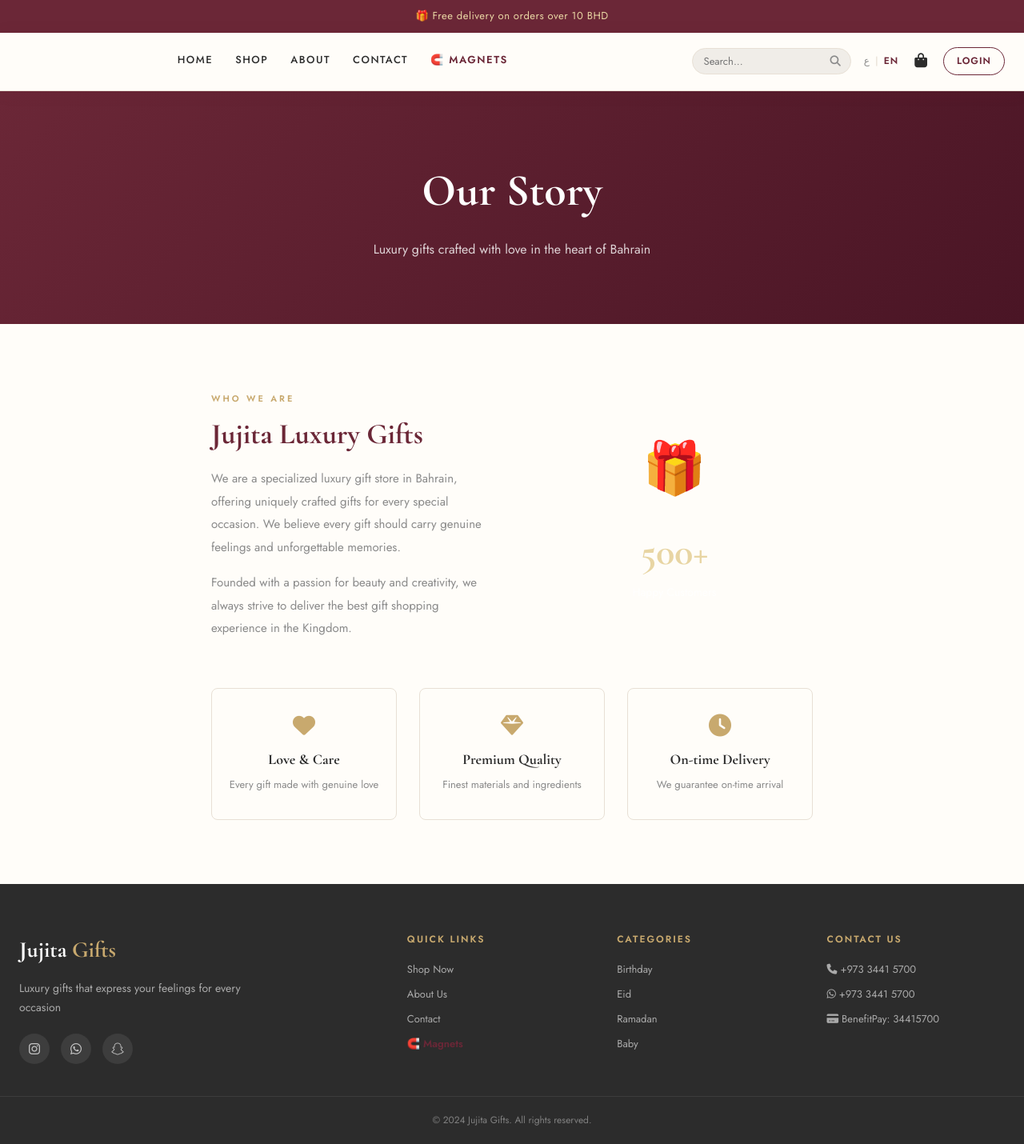
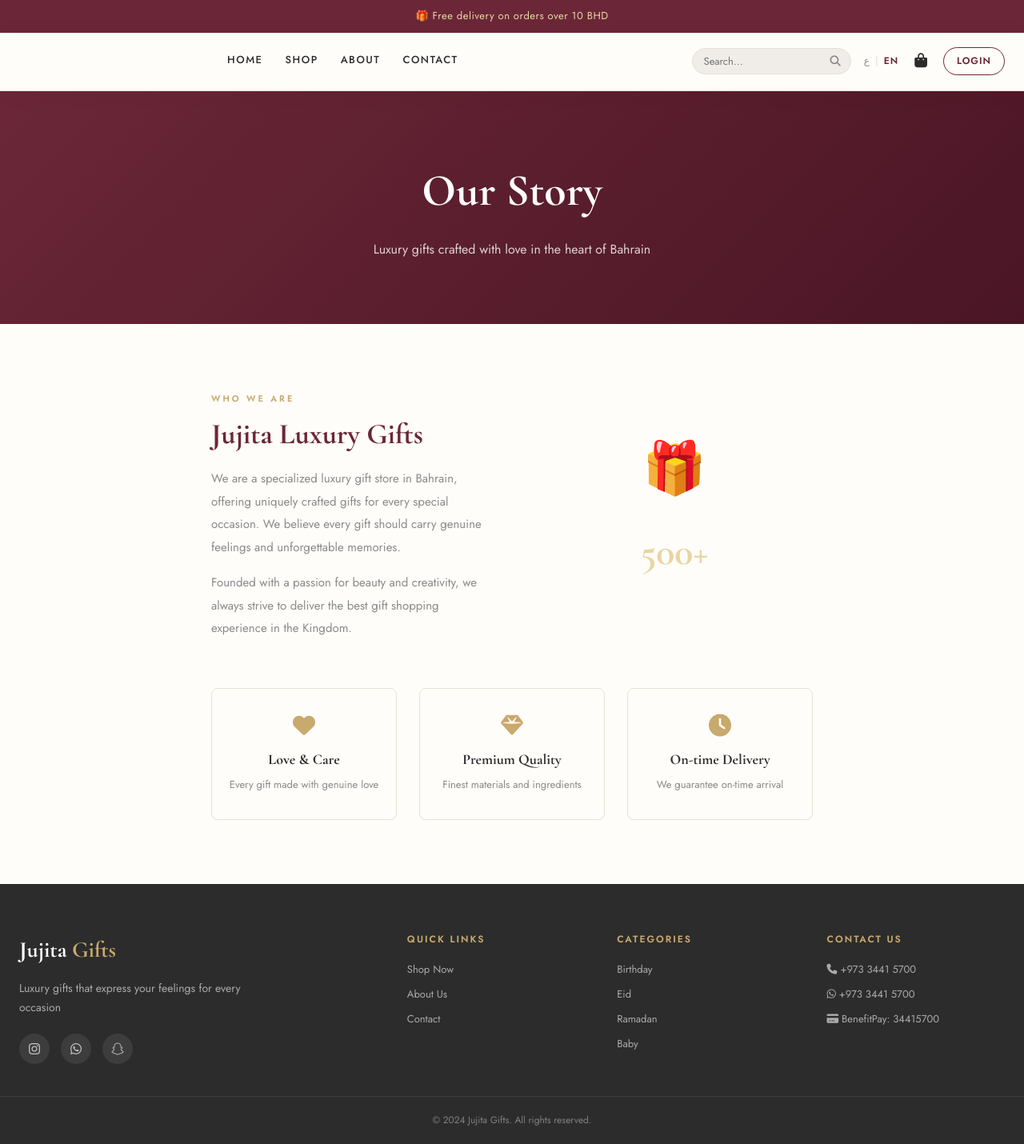
Before and after one commit to fatimax225/jujitsu-store, a Flask app: page /about in a window 1280 px wide. Shown: the whole page at 80% size. Run offline with Flask 3, Linux system fonts and the light colour scheme.

Commit message:
Update base.html

```diff
--- a/templates/base.html
+++ b/templates/base.html
@@ -8,7 +8,16 @@
     <link href="https://fonts.googleapis.com/css2?family=Cormorant+Garamond:wght@300;400;600;700&family=Jost:wght@300;400;500;600&family=Noto+Naskh+Arabic:wght@400;500;600&display=swap" rel="stylesheet">
     <link rel="stylesheet" href="https://cdnjs.cloudflare.com/ajax/libs/font-awesome/6.4.0/css/all.min.css">
     <link rel="stylesheet" href="{{ url_for('static', filename='css/main.css') }}">
-    {% block extra_css %}{% endblock %}
+    {% block extra_css %}  {% endblock %}
+    <!-- Google tag (gtag.js) -->
+<script async src="https://www.googletagmanager.com/gtag/js?id=G-CEBSG51VCN"></script>
+<script>
+  window.dataLayer = window.dataLayer || [];
+  function gtag(){dataLayer.push(arguments);}
+  gtag('js', new Date());
+
+  gtag('config', 'G-CEBSG51VCN');
+</script>
 </head>
 <body class="lang-{{ lang }}">
 
@@ -30,9 +39,6 @@
             <a href="{{ url_for('products') }}">{{ 'المنتجات' if lang == 'ar' else 'Shop' }}</a>
             <a href="{{ url_for('about') }}">{{ 'عن المتجر' if lang == 'ar' else 'About' }}</a>
             <a href="{{ url_for('contact') }}">{{ 'تواصل معنا' if lang == 'ar' else 'Contact' }}</a>
-            <a href="{{ url_for('magnets') }}" style="color:var(--burgundy);font-weight:600;">
-                🧲 {{ 'مغناطيس' if lang == 'ar' else 'Magnets' }}
-            </a>
         </div>
 
         <div class="nav-actions">
@@ -80,7 +86,6 @@
         <a href="{{ url_for('products') }}">{{ 'المنتجات' if lang == 'ar' else 'Shop' }}</a>
         <a href="{{ url_for('about') }}">{{ 'عن المتجر' if lang == 'ar' else 'About' }}</a>
         <a href="{{ url_for('contact') }}">{{ 'تواصل معنا' if lang == 'ar' else 'Contact' }}</a>
-        <a href="{{ url_for('magnets') }}" style="color:var(--burgundy);font-weight:600;">🧲 {{ 'مغناطيس' if lang == 'ar' else 'Magnets' }}</a>
         {% if not session.get('user_id') %}
         <a href="{{ url_for('login') }}">{{ 'تسجيل الدخول' if lang == 'ar' else 'Login' }}</a>
         <a href="{{ url_for('register') }}">{{ 'إنشاء حساب' if lang == 'ar' else 'Register' }}</a>
@@ -124,9 +129,6 @@
             <a href="{{ url_for('products') }}">{{ 'تسوّق الآن' if lang == 'ar' else 'Shop Now' }}</a>
             <a href="{{ url_for('about') }}">{{ 'عن المتجر' if lang == 'ar' else 'About Us' }}</a>
             <a href="{{ url_for('contact') }}">{{ 'تواصل معنا' if lang == 'ar' else 'Contact' }}</a>
-            <a href="{{ url_for('magnets') }}" style="color:var(--burgundy);font-weight:600;">
-                🧲 {{ 'مغناطيس' if lang == 'ar' else 'Magnets' }}
-            </a>
         </div>
         <div class="footer-col">
             <h4>{{ 'الفئات' if lang == 'ar' else 'Categories' }}</h4>
```
